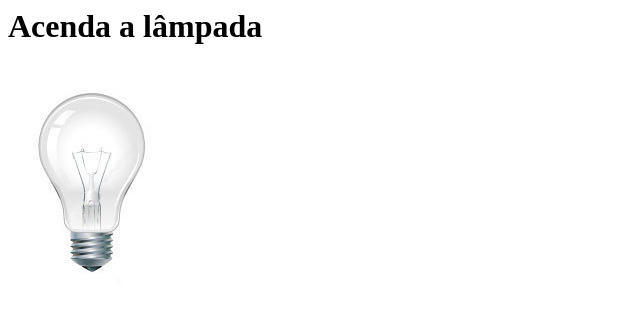
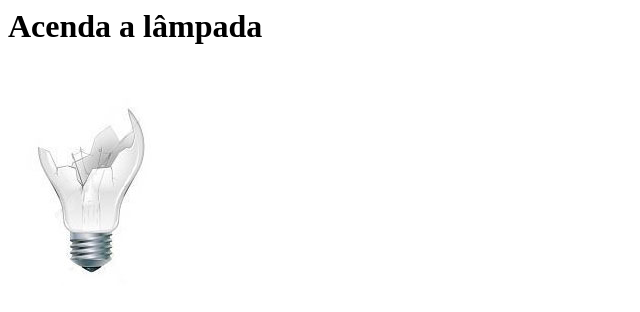
Before and after one commit to cleltonjm/cursoemvideo-html5-css3, a plain HTML site: page projeto-pronto/projeto-glass-html5/testejs01.html in a window 1280 px wide. Both pictures are taken after a click on the picture 92 px from the left and 176 px from the top of the page. Shown: the whole page, without its empty margins (0-640 px from the left). Drawn offline with Linux system fonts and the light colour scheme.

Commit message:
melhorando o codigo de teste

```diff
--- a/projeto-pronto/projeto-glass-html5/testejs01.html
+++ b/projeto-pronto/projeto-glass-html5/testejs01.html
@@ -2,20 +2,20 @@
 <head>
 	<title>Teste JavaScript</title>
 	<script>
-		function acendeLampada() {
-			document.getElementById("Luz").src="_imagens/lampada-acesa.jpg";
-		}
-		function apagaLampada(){
-			document.getElementById("Luz").src="_imagens/lampada-apagada.jpg";
-		}
-		function quebraLampada(){
-			document.getElementById("Luz").src="_imagens/lampada-quebrada.jpg";
+		var quebrada = false;
+		function mudaLampada(tipo) {
+			if (!quebrada){
+				document.getElementById("Luz").src = "_imagens/" + tipo + ".jpg";
+				if (tipo == 'lampada-quebrada'){
+					quebrada = true;
+				}
+			}
 		}
 	</script>
 <head>
 <body>
 	<h1>Acenda a lâmpada</h1>
-	<img src="_imagens/lampada-apagada.jpg" id="Luz" onmousemove="acendeLampada()" onmouseout="apagaLampada()" onclick="quebraLampada()"/>
+	<img src="_imagens/lampada-apagada.jpg" id="Luz" onmousemove="mudaLampada('lampada-acesa')" onmouseout="mudaLampada('lampada-apagada')" onclick="mudaLampada('lampada-quebrada')"/>
 
 </body>
 </html>
```
